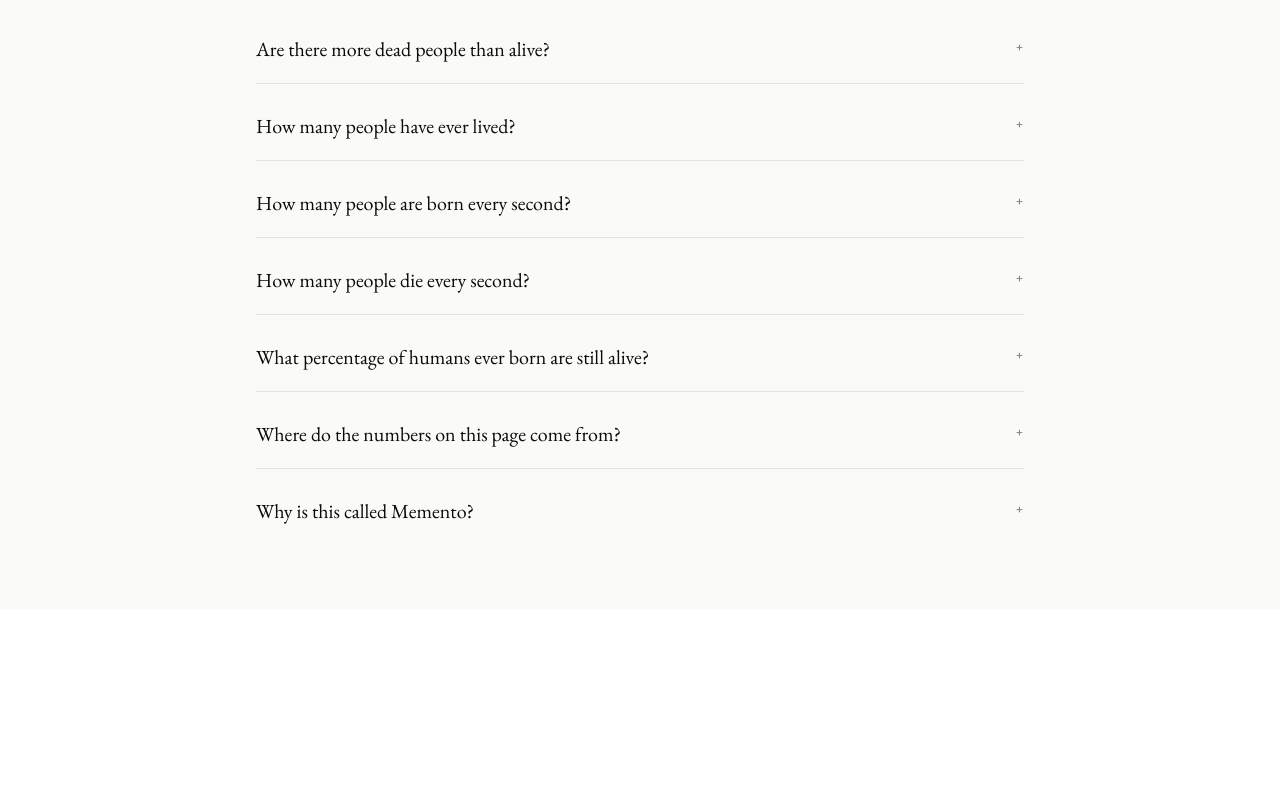
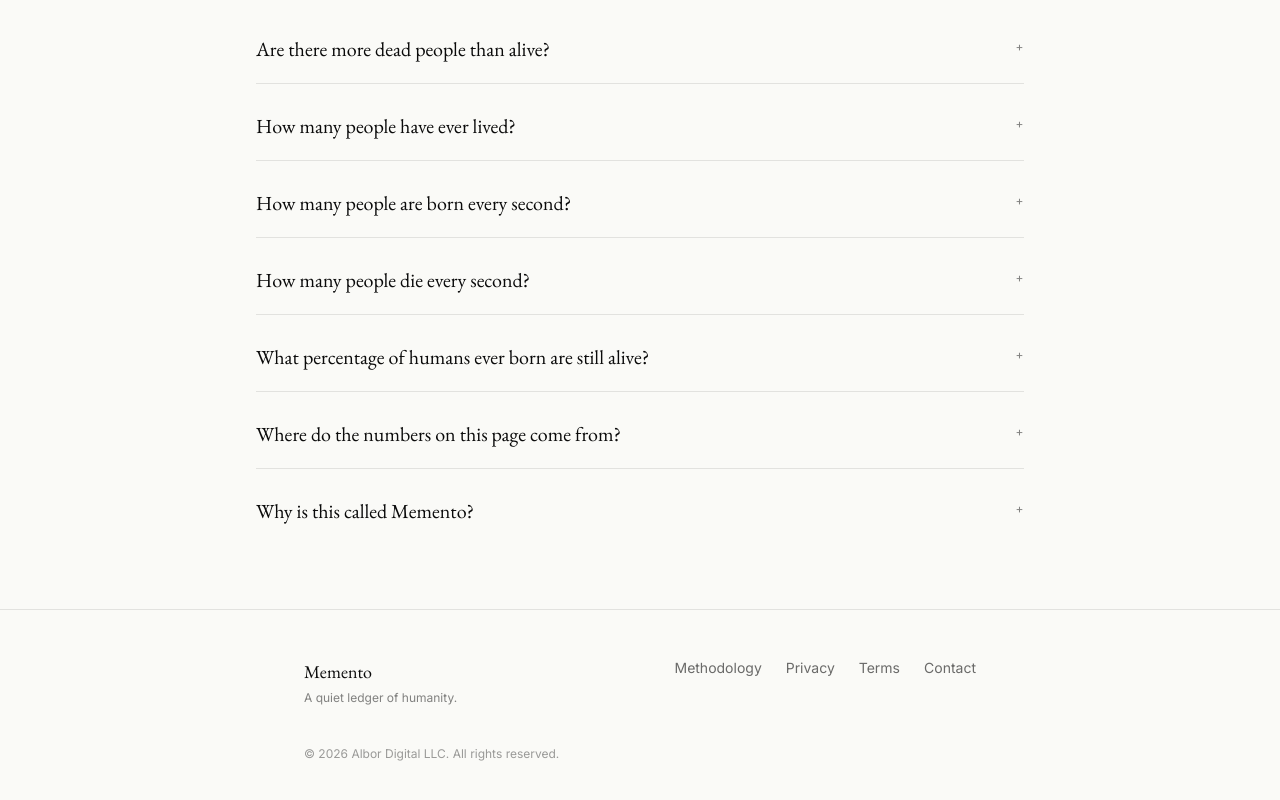
Before and after one commit to gustavoaragones-arch/memento-counter, a Next.js app: page / in a window 1280 px wide. Shown: the part 1629-2429 px from the top of the page. Before the commit the page ends 2238 px from the top, so only its background shows below. Built offline with nearby package versions, Linux system fonts and the light colour scheme.

Commit message:
Polish: footer, GSC verification slot

```diff
--- a/src/app/layout.tsx
+++ b/src/app/layout.tsx
@@ -32,6 +32,9 @@ export const metadata: Metadata = {
     title: "Memento — The Humanity Counter",
     description: "A live ledger of every human who has ever lived.",
   },
+  verification: {
+    google: process.env.NEXT_PUBLIC_GSC_VERIFICATION,
+  },
 };
 
 export default function RootLayout({
--- a/src/app/page.tsx
+++ b/src/app/page.tsx
@@ -6,6 +6,7 @@ import { SessionCounter } from "@/components/SessionCounter";
 import { Methodology } from "@/components/Methodology";
 import { FAQ } from "@/components/FAQ";
 import { FAQSchema } from "@/components/FAQSchema";
+import { Footer } from "@/components/Footer";
 
 export default function Home() {
   return (
@@ -16,6 +17,7 @@ export default function Home() {
       <SessionCounter />
       <Methodology />
       <FAQ />
+      <Footer />
     </>
   );
 }
--- a/src/components/CompanionPageLayout.tsx
+++ b/src/components/CompanionPageLayout.tsx
@@ -1,4 +1,5 @@
 import Link from "next/link";
+import { Footer } from "./Footer";
 
 interface CompanionPageLayoutProps {
   eyebrow: string;
@@ -12,6 +13,7 @@ export function CompanionPageLayout({
   children,
 }: CompanionPageLayoutProps) {
   return (
+    <>
     <main className="min-h-screen bg-[#FAFAF7] px-6 py-20 text-[#0A0A0A]">
       <div className="mx-auto max-w-2xl">
         <Link
@@ -66,5 +68,7 @@ export function CompanionPageLayout({
         </div>
       </div>
     </main>
+    <Footer />
+    </>
   );
 }
--- /dev/null
+++ b/src/components/Footer.tsx
@@ -0,0 +1,40 @@
+import Link from "next/link";
+
+export function Footer() {
+  return (
+    <footer className="border-t border-[#0A0A0A]/10 bg-[#FAFAF7] px-6 py-12 text-[#0A0A0A]">
+      <div className="mx-auto max-w-2xl">
+        <div className="flex flex-col gap-8 sm:flex-row sm:items-start sm:justify-between">
+          <div>
+            <p className="font-serif text-lg">Memento</p>
+            <p className="mt-1 font-sans text-xs text-[#0A0A0A]/50">
+              A quiet ledger of humanity.
+            </p>
+          </div>
+
+          <nav className="flex flex-wrap gap-x-6 gap-y-2 font-sans text-sm text-[#0A0A0A]/60">
+            <Link href="/methodology" className="hover:text-[#0A0A0A]">
+              Methodology
+            </Link>
+            <Link href="/privacy" className="hover:text-[#0A0A0A]">
+              Privacy
+            </Link>
+            <Link href="/terms" className="hover:text-[#0A0A0A]">
+              Terms
+            </Link>
+            <a
+              href="mailto:contact@albor.digital"
+              className="hover:text-[#0A0A0A]"
+            >
+              Contact
+            </a>
+          </nav>
+        </div>
+
+        <p className="mt-10 font-sans text-xs text-[#0A0A0A]/40">
+          © {new Date().getFullYear()} Albor Digital LLC. All rights reserved.
+        </p>
+      </div>
+    </footer>
+  );
+}
```
